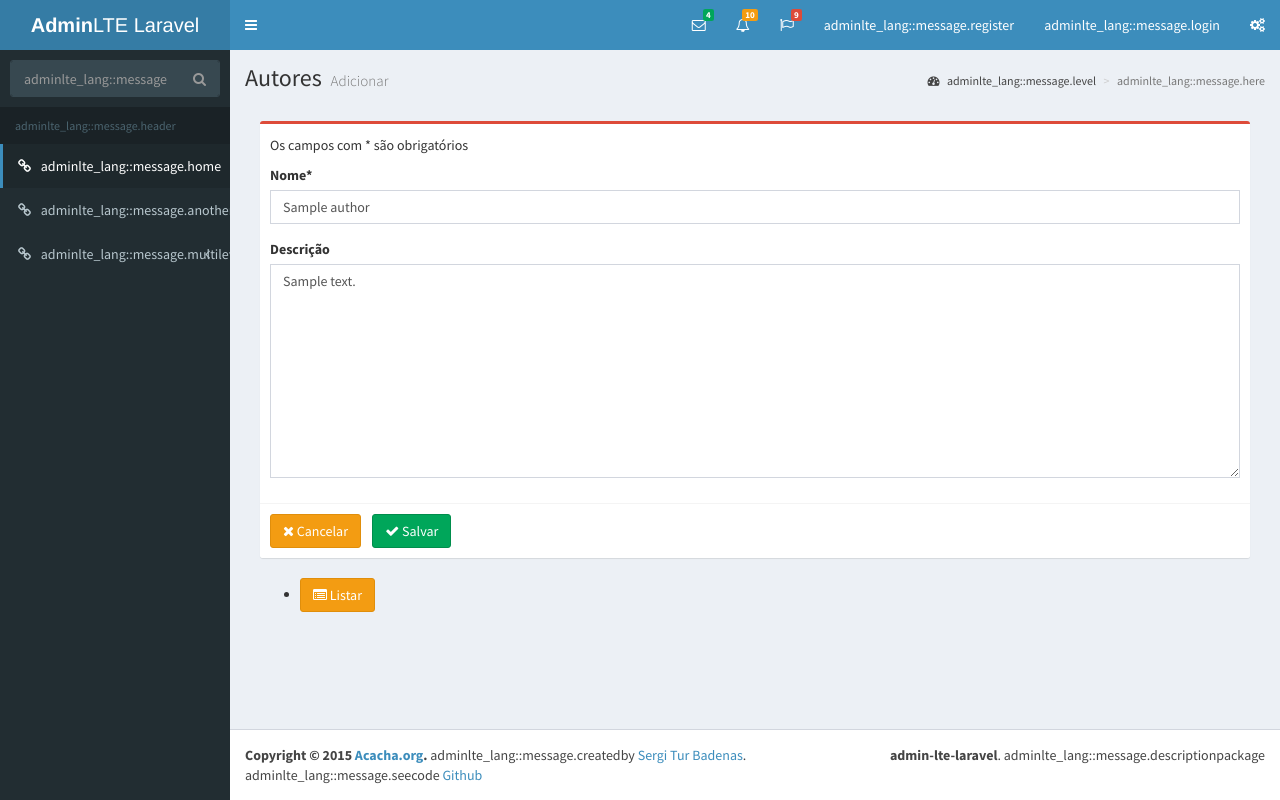
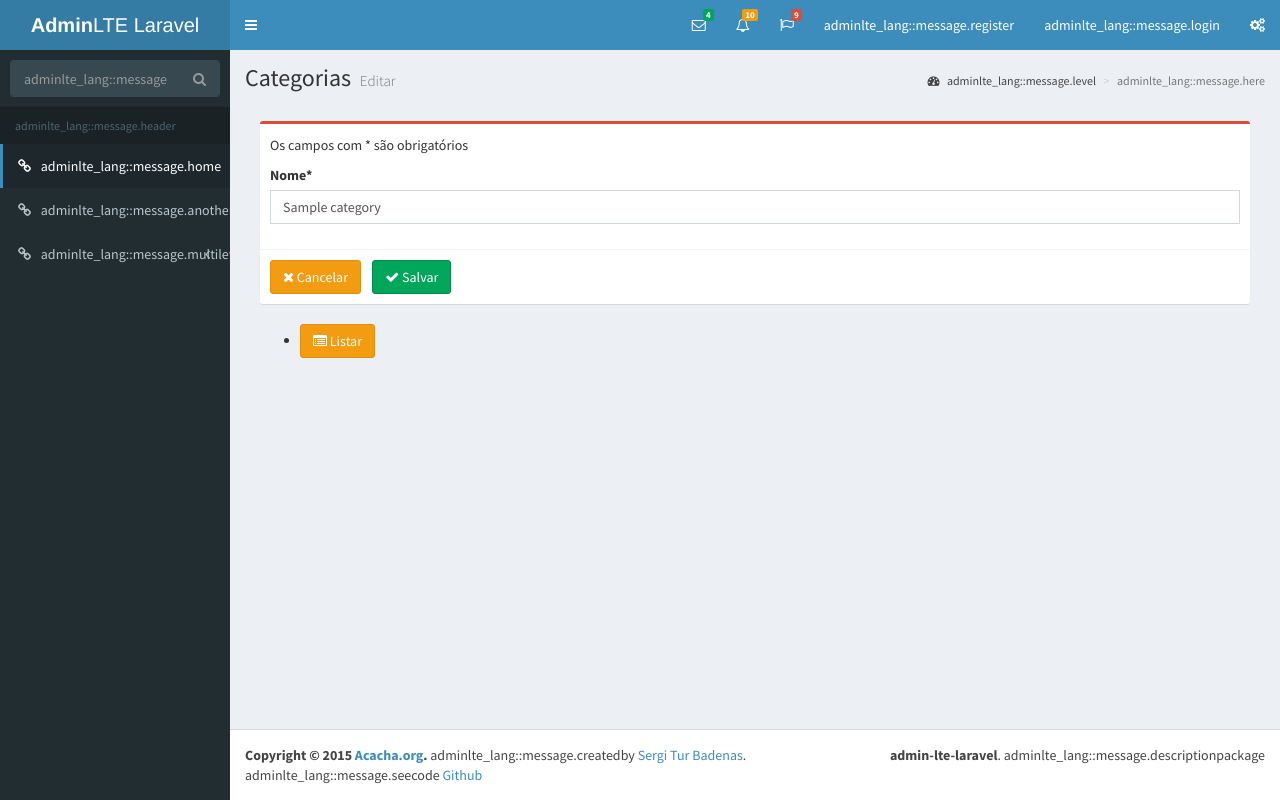
Before and after one commit to anacnogueira/estante-virtual, a Laravel app: template resources/views/categories/edit.blade.php in a window 1280 px wide. Run offline with Laravel 8, Linux system fonts and the light colour scheme; the template is opened without the code that fills it: most values are stand-ins (such as "Sample title", 1, 10 or a date in 2020); settings files or empty folders that the repository lacks are supplied; parts of the project's set-up code (start-up, migrations or seed data) failed here and were passed over; some libraries are stand-ins or nearby versions.

Commit message:
Category Edit and Store Action

```diff
--- a/resources/views/categories/edit.blade.php
+++ b/resources/views/categories/edit.blade.php
@@ -1,19 +1,19 @@
 @extends('layouts.app')
 
 @section('htmlheader_title')
-    Autores
+    Categorias
 @stop
 
 @section('contentheader_title')
-    Autores
+    Categorias
   @stop
 
 @section('contentheader_description')
-    Adicionar
+    Editar
 @stop
 
 @section('contentheader_breadcrumb')
-    <li><a href="{{ route('admin.author.index') }}"><i class="fa fa-dashboard"></i> Autores</a></li>
+    <li><a href="{{ route('admin.category.index') }}"><i class="fa fa-dashboard"></i> Categorias</a></li>
     <li class="active">Editar</li>
 @stop
 
@@ -22,14 +22,14 @@
     <div class="row">
         <div class="col-md-12">
             <div class="row">
-                {!! Form::model($author, ['route'=>['admin.author.update', 'id' => $author->id],'method'=>'put', 'files' => true]) !!}
-                @include('authors.form')
+                {!! Form::model($category, ['route'=>['admin.category.update', 'id' => $category->id],'method'=>'put']) !!}
+                @include('categories.form')
             </div>
             <div class="row">
                 <div class="col-md-12">
                     <div class="actions">
                         <ul>
-                            <li><a href="{{ route('admin.author.index') }}" class="btn btn-warning"><i class="fa fa-list-alt"></i> Listar</a></li>
+                            <li><a href="{{ route('admin.category.index') }}" class="btn btn-warning"><i class="fa fa-list-alt"></i> Listar</a></li>
                         </ul>
                     </div>
                 </div>
```
Also changed, not shown: app/Http/Controllers/CategoriesController.php (+8 -39 lines).
